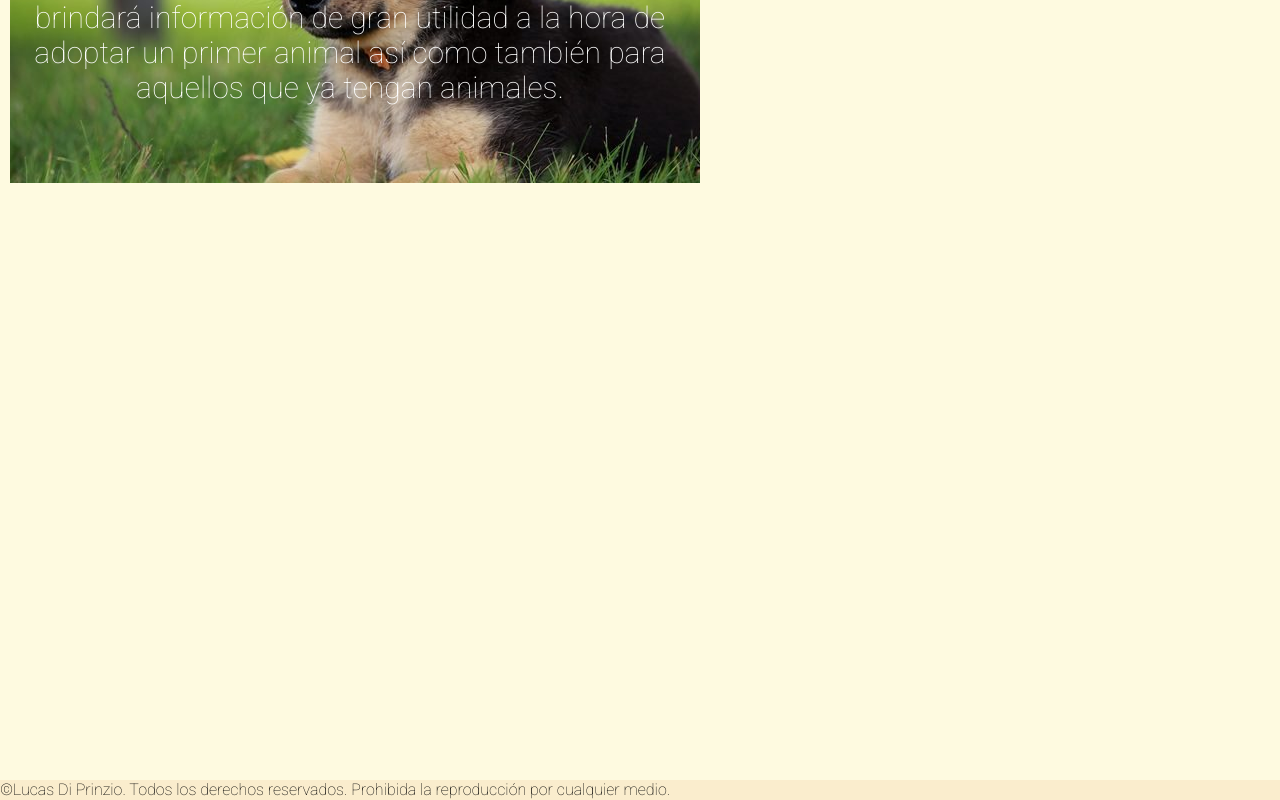
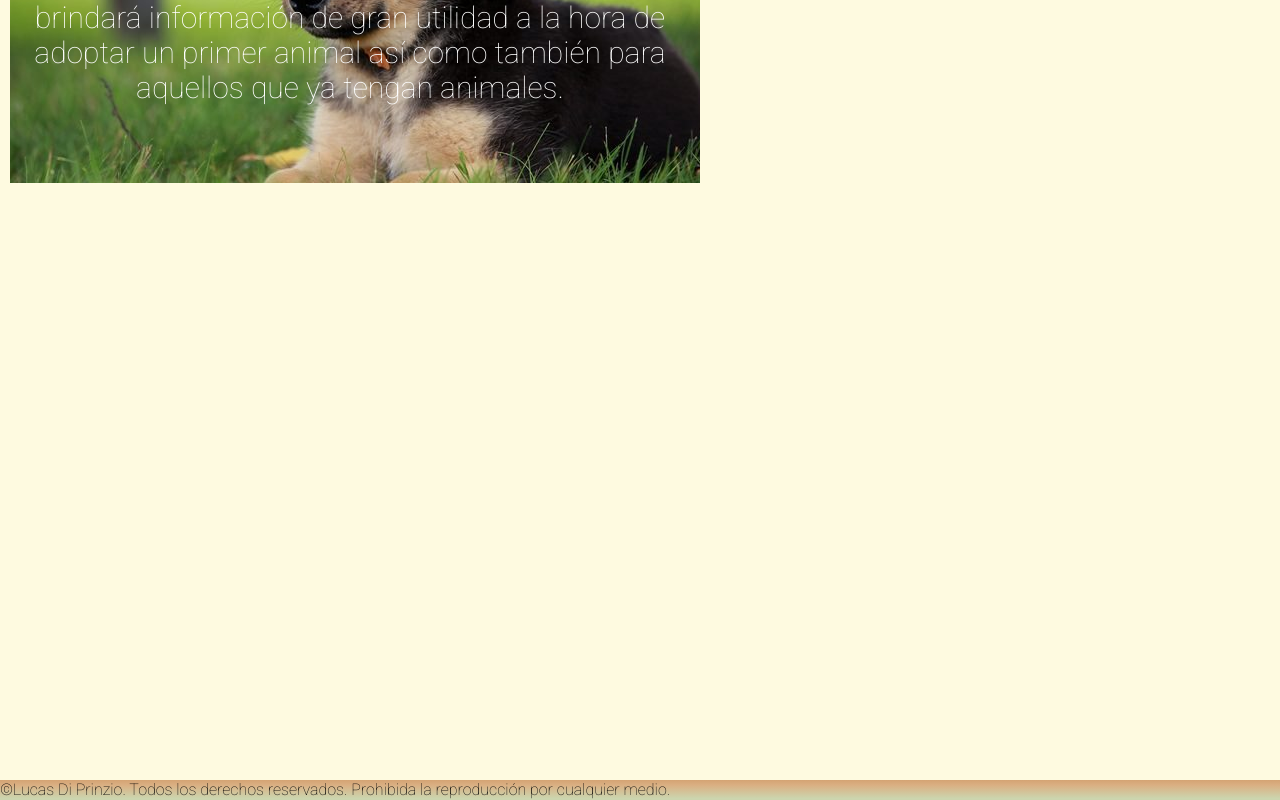
Before and after one commit to Lucas-Di-Prinzio/web-perros-di-prinzio, a plain HTML site: page index.html in a window 1280 px wide. Shown: the part 1388-2188 px from the top of the page. Drawn offline with Linux system fonts and the light colour scheme.

Commit message:
footergrad
nuevo grad en el footer

```diff
--- a/css/style.css
+++ b/css/style.css
@@ -30,7 +30,8 @@ nav ul li {
 }
 
 .texto-footer {
-    background-color: rgb(250, 237, 205);
+    background: rgb(212,163,115);
+background: linear-gradient(180deg, rgba(212,163,115,1) 0%, rgba(218,175,130,1) 25%, rgba(204,213,174,1) 92%);
     display: flex;
     flex-wrap: wrap;
     font-family: "Roboto", sans-serif;
```
